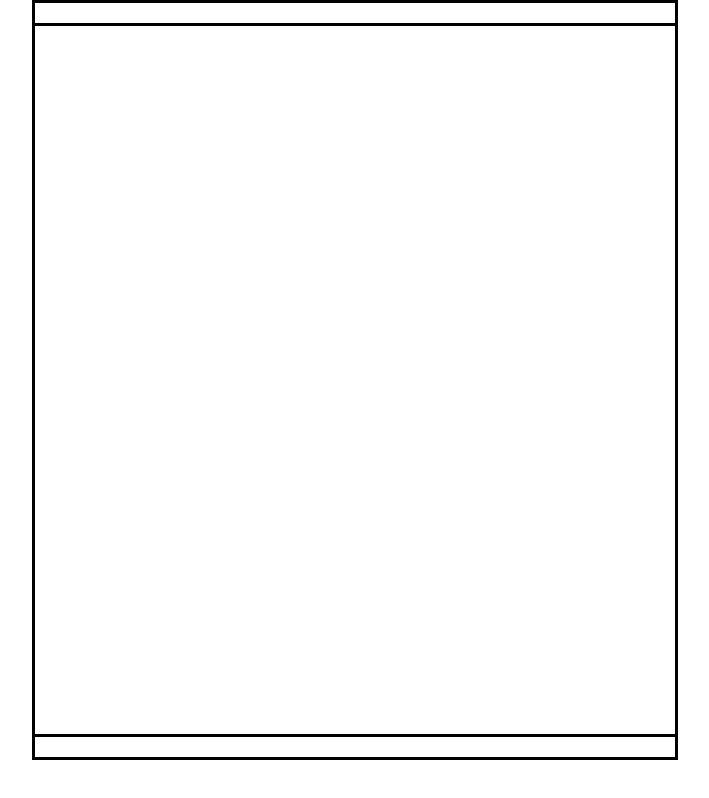
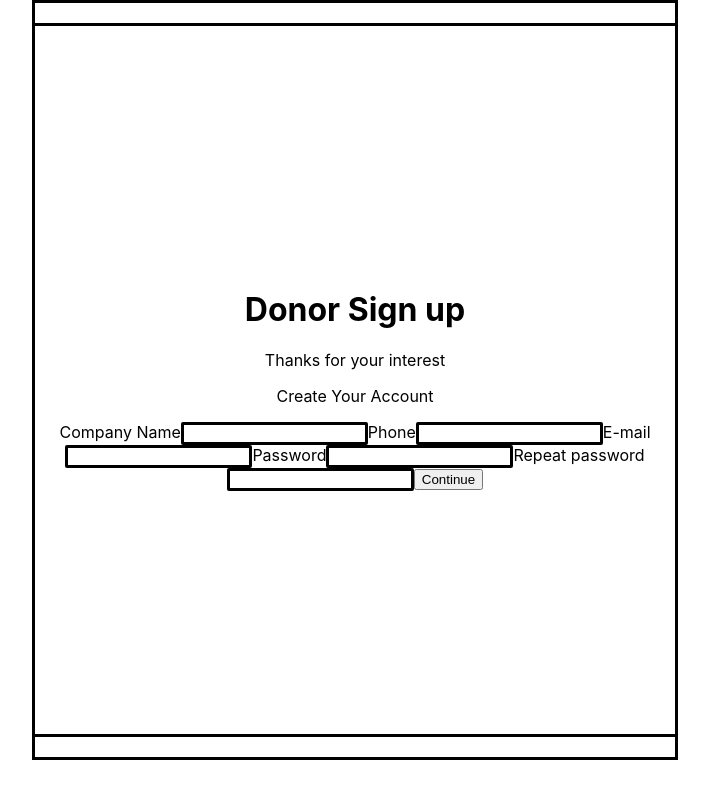
Before and after one commit to Replate-EU/Frontend, a React (Create React App) app in the folder front-end/: page /business in a window 1280 px wide. Shown: the whole page, without its empty margins (285-994 px from the left). Built offline with nearby package versions, Linux system fonts and the light colour scheme.

Commit message:
Addition of Form basic layout

```diff
--- a/front-end/package.json
+++ b/front-end/package.json
@@ -7,11 +7,13 @@
     "@testing-library/react": "^9.3.2",
     "@testing-library/user-event": "^7.1.2",
     "axios": "^0.19.2",
+    "formik": "^2.1.3",
     "react": "^16.12.0",
     "react-dom": "^16.12.0",
     "react-router-dom": "^5.1.2",
     "react-scripts": "3.3.1",
-    "styled-components": "^5.0.0"
+    "styled-components": "^5.0.0",
+    "yup": "^0.28.1"
   },
   "scripts": {
     "start": "react-scripts start",
--- a/front-end/src/App.css
+++ b/front-end/src/App.css
@@ -15,3 +15,8 @@
 .hover:hover {
   background-color: rgb(212, 212, 212);
 }
+
+.input {
+  border: 3px solid black;
+  border-radius: 2px;
+}
--- a/front-end/src/App.js
+++ b/front-end/src/App.js
@@ -2,6 +2,8 @@ import React from 'react';
 import { Switch, Route, Link } from 'react-router-dom';
 import styled from 'styled-components';
 import './App.css';
+import FormBusiness from './FormBusiness';
+import FormVolunteer from './FormVolunteer';
 
 const Box = styled.div`
 display: flex;
@@ -36,7 +38,12 @@ padding: 25px;
 `
 
 
+
+
 function App() {
+
+
+
   return (
     <div className="App">
 
@@ -59,6 +66,13 @@ function App() {
       </Box>
       </div>
       </Route>
+      <Route exact path="/business">
+        <FormBusiness />
+      </Route>
+      <Route exact path="/volunteer">
+        <FormVolunteer />
+      </Route>
+
       </Switch>
       </Container>
       <Borders></Borders>
--- /dev/null
+++ b/front-end/src/FormBusiness.js
@@ -0,0 +1,79 @@
+import React from 'react';
+// import { Switch, Route, Link } from 'react-router-dom';
+import { Formik, Form, Field, ErrorMessage } from 'formik';
+import * as Yup from 'yup';
+import axios from 'axios';
+
+export default function FormBusiness() {
+
+    const validationSchema = Yup.object().shape({
+        company_name: Yup.string().min(3, 'too short').required('please enter your name'),
+        phone: Yup.string().required('please enter your phone number'),
+        email: Yup.string().email('put a valid email pls').required('please enter your email'),
+        password: Yup.string().min(7, 'too short').required('please enter a password'),
+        v: Yup.boolean().oneOf([true], 'field must be checked')
+      });
+
+      const initialState = {
+        company_name: '',
+        phone: '',
+        email: '',
+        password: '',
+        repeat_password: '',
+      }
+
+      function handleSubmit(values, actions) {
+        console.log(values);
+        console.log(actions);
+
+    }
+    return(
+        <div>
+
+        <div>
+          <h1>Donor Sign up</h1>
+          <p>Thanks for your interest</p>
+        </div>
+        <p>Create Your Account</p>
+        <Formik
+        onSubmit={handleSubmit}
+        validationSchema={validationSchema}
+        initialValues={initialState}
+        >
+          <Form>
+            <label>Company Name</label>
+            <Field
+            type="text"
+            id="company_name"
+            name="company_name"
+            className="input"/>
+            <label>Phone</label>
+            <Field
+            type="tel"
+            id="phone"
+            name="phone"
+            className="input"/>
+            <label>E-mail</label>
+            <Field
+            type="text"
+            id="email"
+            name="email"
+            className="input"/>
+            <label>Password</label>
+            <Field
+            type="password"
+            id="password"
+            name="password"
+            className="input"/>
+            <label>Repeat password</label>
+            <Field
+            type="password"
+            id="repeat_password"
+            name="repeat_password"
+            className="input"/>
+            <button type="submit">Continue</button>
+          </Form>
+        </Formik>
+        </div>
+    )
+}
--- /dev/null
+++ b/front-end/src/FormVolunteer.js
@@ -0,0 +1,78 @@
+import React from 'react';
+// import { Switch, Route, Link } from 'react-router-dom';
+import { Formik, Form, Field, ErrorMessage } from 'formik';
+import * as Yup from 'yup';
+
+export default function FormBusiness() {
+
+    const validationSchema = Yup.object().shape({
+        company_name: Yup.string().min(3, 'too short').required('please enter your name'),
+        phone: Yup.string().required('please enter your phone number'),
+        email: Yup.string().email('put a valid email pls').required('please enter your email'),
+        password: Yup.string().min(7, 'too short').required('please enter a password'),
+        v: Yup.boolean().oneOf([true], 'field must be checked')
+      });
+
+      const initialState = {
+        name: '',
+        phone: '',
+        email: '',
+        password: '',
+        repeat_password: '',
+      }
+
+      function handleSubmit(values, actions) {
+        console.log(values);
+        console.log(actions);
+
+
+    }
+    return(
+        <div>
+
+        <div>
+          <h1>Donor Sign up</h1>
+          <p>Thanks for your interest</p>
+        </div>
+        <p>Create Your Account</p>
+        <Formik
+        onSubmit={handleSubmit}
+        validationSchema={validationSchema}
+        initialValues={initialState}>
+          <Form>
+            <label>Company Name</label>
+            <Field
+            type="text"
+            id="company_name"
+            name="company_name"
+            className="input"/>
+            <label>Phone</label>
+            <Field
+            type="tel"
+            id="phone"
+            name="phone"
+            className="input"/>
+            <label>E-mail</label>
+            <Field
+            type="text"
+            id="email"
+            name="email"
+            className="input"/>
+            <label>Password</label>
+            <Field
+            type="password"
+            id="password"
+            name="password"
+            className="input"/>
+            <label>Repeat password</label>
+            <Field
+            type="password"
+            id="repeat_password"
+            name="repeat_password"
+            className="input"/>
+            <button type="submit">Continue</button>
+          </Form>
+        </Formik>
+        </div>
+    )
+}
```
Also changed, not shown: 1 other file (tests, documents, lock files or other folders).
